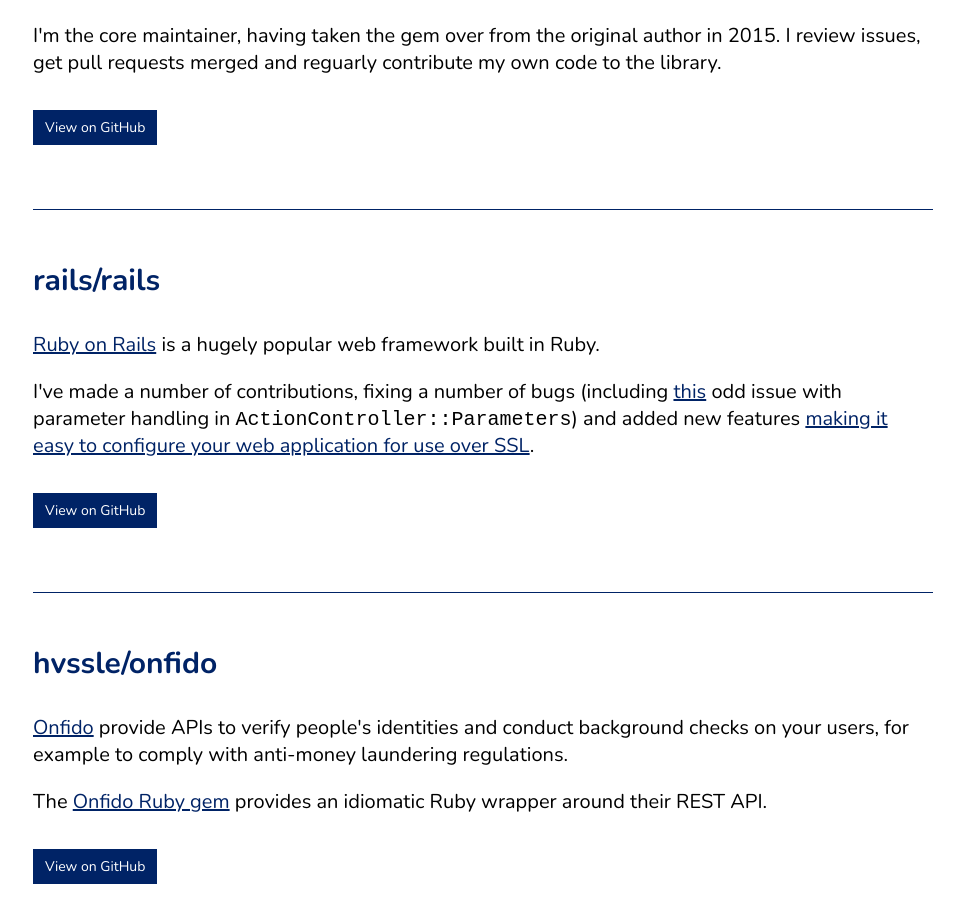
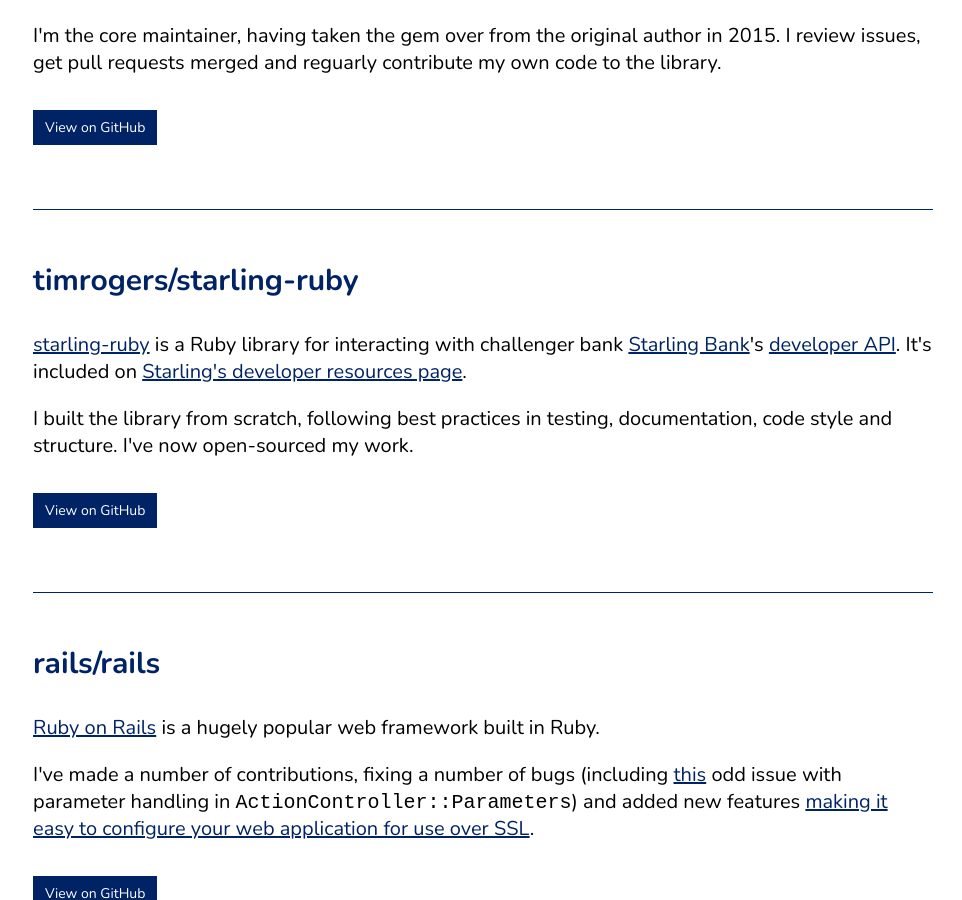
Before and after one commit to timrogers/timrogers.co.uk, a Jekyll site: the page built from portfolio/open-source-projects/index.html, in a window 1280 px wide and 900 px high, scrolled down 825 px. Shown: the whole window, without its empty margins (157-1119 px from the left). Built offline with Jekyll 4.4.1, drawn with Linux system fonts in a browser that asks for light colours.

Commit message:
Add starling-ruby to the open source page

```diff
--- a/portfolio/open-source-projects/index.html
+++ b/portfolio/open-source-projects/index.html
@@ -14,6 +14,16 @@
       <p>I'm the core maintainer, having taken the gem over from the original author in 2015. I review issues, get pull requests merged and reguarly contribute my own code to the library.</p>
 
       <a class="button portfolio-project-link" href="https://github.com/ejholmes/restforce" target="_blank">View on GitHub</a>
+    </div>
+
+    <div class="portfolio-project">
+      <h3 id="starling-ruby">timrogers/starling-ruby</h3>
+
+      <p><a href="https://github.com/timrogers/starling-ruby" target="_blank">starling-ruby</a> is a Ruby library for interacting with challenger bank <a href="https://www.starlingbank.com/">Starling Bank</a>'s <a href="https://developer.starlingbank.com/">developer API</a>. It's included on <a href="https://github.com/starlingbank/developer-resources#6th-june-2017">Starling's developer resources page</a>.
+
+      <p>I built the library from scratch, following best practices in testing, documentation, code style and structure. I've now open-sourced my work.</p>
+
+      <a class="button portfolio-project-link" href="https://github.com/timrogers/starling-ruby" target="_blank">View on GitHub</a>
     </div>
 
     <div class="portfolio-project">
```
